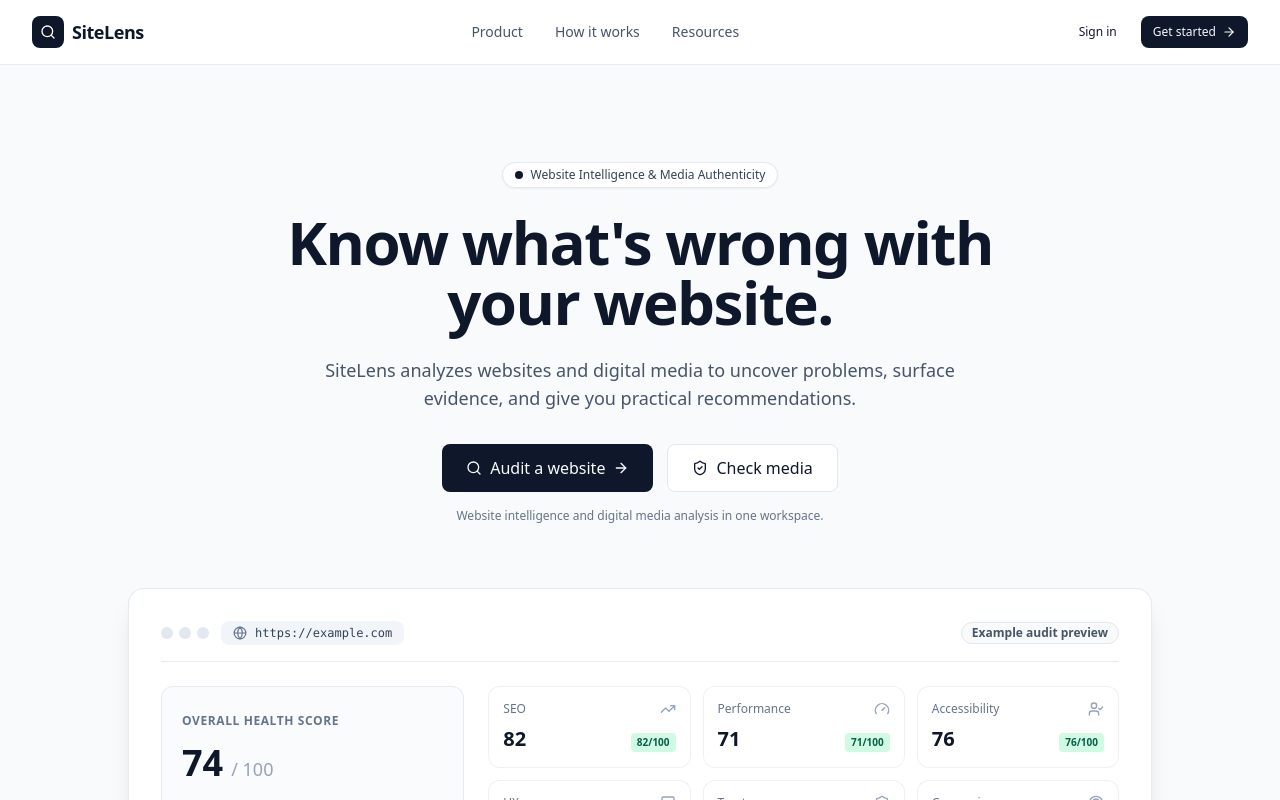
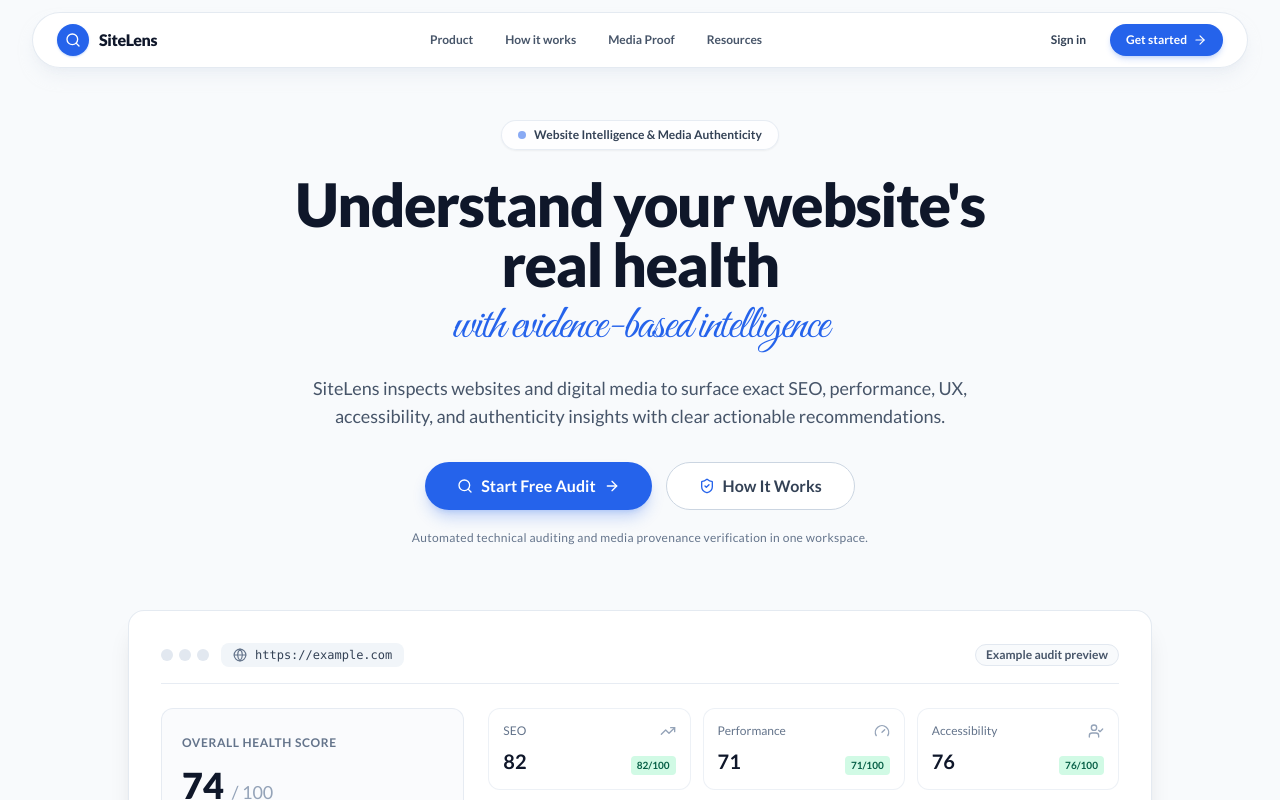
Before and after one commit to Chriseke234/sitelens, a Next.js app: page / in a window 1280 px wide. Shown: the top 800 px of the page. Built offline with nearby package versions, Linux system fonts and the light colour scheme; no server answers.

Commit message:
feat: implement sticky floating pill navbar, Lato & Great Vibes fonts, and UI micro-interactions

```diff
--- a/app/globals.css
+++ b/app/globals.css
@@ -71,6 +71,47 @@
     @apply border-border;
   }
   body {
-    @apply bg-background text-foreground antialiased;
+    @apply bg-background text-foreground antialiased font-sans;
   }
 }
+
+@keyframes fadeIn {
+  from {
+    opacity: 0;
+    transform: translateY(6px);
+  }
+  to {
+    opacity: 1;
+    transform: translateY(0);
+  }
+}
+
+@keyframes floatSoft {
+  0%, 100% {
+    transform: translateY(0);
+  }
+  50% {
+    transform: translateY(-4px);
+  }
+}
+
+.animate-fade-in {
+  animation: fadeIn 0.4s cubic-bezier(0.16, 1, 0.3, 1) forwards;
+}
+
+.animate-float-soft {
+  animation: floatSoft 4s ease-in-out infinite;
+}
+
+.font-cursive {
+  font-family: var(--font-great-vibes), cursive;
+}
+
+/* Micro-interaction utility classes */
+.card-hover-effect {
+  @apply transition-all duration-300 hover:-translate-y-1 hover:shadow-lg hover:shadow-slate-200/50 dark:hover:shadow-slate-900/50;
+}
+
+.btn-interactive {
+  @apply transition-all duration-200 active:scale-95 hover:shadow-md;
+}
--- a/app/layout.tsx
+++ b/app/layout.tsx
@@ -1,8 +1,18 @@
 import type { Metadata } from "next";
-import { Inter } from "next/font/google";
+import { Lato, Great_Vibes } from "next/font/google";
 import "./globals.css";
 
-const inter = Inter({ subsets: ["latin"] });
+const lato = Lato({
+  subsets: ["latin"],
+  weight: ["300", "400", "700", "900"],
+  variable: "--font-lato",
+});
+
+const greatVibes = Great_Vibes({
+  subsets: ["latin"],
+  weight: ["400"],
+  variable: "--font-great-vibes",
+});
 
 const baseUrl = process.env.NEXT_PUBLIC_APP_URL || "https://sitelens.app";
 
@@ -79,7 +89,7 @@
           dangerouslySetInnerHTML={{ __html: JSON.stringify(jsonLd) }}
         />
       </head>
-      <body className={`${inter.className} min-h-full flex flex-col bg-slate-50 font-sans text-slate-900 antialiased dark:bg-slate-950 dark:text-slate-50`}>
+      <body className={`${lato.variable} ${greatVibes.variable} ${lato.className} min-h-full flex flex-col bg-slate-50 font-sans text-slate-900 antialiased dark:bg-slate-950 dark:text-slate-50`}>
         {children}
       </body>
     </html>
--- a/components/dashboard/sidebar.tsx
+++ b/components/dashboard/sidebar.tsx
@@ -104,9 +104,9 @@
                 key={item.name}
                 href={item.href}
                 onClick={() => setMobileOpen(false)}
-                className={`flex items-center gap-3 rounded-lg px-3 py-2.5 text-sm font-medium transition-colors ${
+                className={`flex items-center gap-3 rounded-lg px-3 py-2.5 text-sm font-semibold transition-all btn-interactive ${
                   isActive
-                    ? "bg-slate-900 text-white dark:bg-slate-100 dark:text-slate-900"
+                    ? "bg-blue-600 text-white shadow-sm shadow-blue-500/30 dark:bg-blue-600 dark:text-white"
                     : "text-slate-600 hover:bg-slate-100 hover:text-slate-900 dark:text-slate-400 dark:hover:bg-slate-800 dark:hover:text-slate-100"
                 }`}
               >
@@ -138,7 +138,7 @@
             size="sm"
             onClick={handleSignOut}
             disabled={signingOut}
-            className="w-full justify-start gap-2 text-slate-600 hover:text-rose-600 dark:text-slate-400 dark:hover:text-rose-400"
+            className="w-full justify-start gap-2 text-slate-600 hover:text-rose-600 dark:text-slate-400 dark:hover:text-rose-400 rounded-lg btn-interactive"
           >
             <LogOut className="h-4 w-4" />
             <span>{signingOut ? "Signing out..." : "Sign Out"}</span>
--- a/components/landing/hero.tsx
+++ b/components/landing/hero.tsx
@@ -7,51 +7,54 @@
 
 export function Hero() {
   return (
-    <section className="relative overflow-hidden pt-16 pb-20 md:pt-24 md:pb-28">
+    <section className="relative overflow-hidden pt-12 pb-20 md:pt-16 md:pb-28 animate-fade-in">
       <div className="mx-auto max-w-7xl px-4 sm:px-6 lg:px-8">
         <div className="mx-auto max-w-3xl text-center">
           <Badge
             variant="secondary"
-            className="mb-6 inline-flex items-center gap-2 border-slate-200 bg-white px-3 py-1 text-xs font-medium text-slate-700 shadow-sm dark:border-slate-800 dark:bg-slate-900 dark:text-slate-300"
+            className="mb-6 inline-flex items-center gap-2 border border-slate-200/80 bg-white/80 px-4 py-1.5 text-xs font-semibold text-slate-700 shadow-sm backdrop-blur dark:border-slate-800 dark:bg-slate-900/80 dark:text-slate-300 rounded-full"
           >
-            <span className="h-2 w-2 rounded-full bg-slate-900 dark:bg-slate-100" />
-            Website Intelligence & Media Authenticity
+            <span className="h-2 w-2 rounded-full bg-blue-600 animate-pulse" />
+            <span>Website Intelligence & Media Authenticity</span>
           </Badge>
 
-          <h1 className="text-4xl font-extrabold tracking-tight text-slate-900 dark:text-white sm:text-5xl md:text-6xl leading-[1.15]">
-            Know what&apos;s wrong with your website.
+          <h1 className="text-4xl font-extrabold tracking-tight text-slate-900 dark:text-white sm:text-5xl md:text-6xl leading-[1.15] font-sans">
+            Understand your website&apos;s real health
+            <span className="font-cursive text-blue-600 dark:text-blue-400 text-3xl sm:text-4xl md:text-5xl block mt-2 font-normal">
+              with evidence-based intelligence
+            </span>
           </h1>
 
-          <p className="mt-6 text-base sm:text-lg text-slate-600 dark:text-slate-400 leading-relaxed max-w-2xl mx-auto">
-            SiteLens analyzes websites and digital media to uncover problems, surface evidence, and give you practical recommendations.
+          <p className="mt-6 text-base sm:text-lg text-slate-600 dark:text-slate-300 leading-relaxed max-w-2xl mx-auto font-sans font-normal">
+            SiteLens inspects websites and digital media to surface exact SEO, performance, UX, accessibility, and authenticity insights with clear actionable recommendations.
           </p>
 
           {/* CTAs */}
           <div className="mt-8 flex flex-col items-center justify-center gap-3.5 sm:flex-row">
-            <Link href="#how-it-works" className="w-full sm:w-auto">
-              <Button size="lg" className="w-full sm:w-auto gap-2 px-6">
+            <Link href="/signup" className="w-full sm:w-auto">
+              <Button size="lg" className="w-full sm:w-auto gap-2 px-8 rounded-full bg-blue-600 hover:bg-blue-700 text-white font-bold shadow-lg shadow-blue-600/25 btn-interactive">
                 <Search className="h-4 w-4" />
-                <span>Audit a website</span>
+                <span>Start Free Audit</span>
                 <ArrowRight className="h-4 w-4" />
               </Button>
             </Link>
 
-            <Link href="#media-proof" className="w-full sm:w-auto">
-              <Button variant="outline" size="lg" className="w-full sm:w-auto gap-2 px-6">
-                <ShieldCheck className="h-4 w-4" />
-                <span>Check media</span>
+            <Link href="#how-it-works" className="w-full sm:w-auto">
+              <Button variant="outline" size="lg" className="w-full sm:w-auto gap-2 px-8 rounded-full border-slate-300 text-slate-700 hover:bg-slate-100 font-bold dark:border-slate-700 dark:text-slate-200 dark:hover:bg-slate-800 btn-interactive">
+                <ShieldCheck className="h-4 w-4 text-blue-600" />
+                <span>How It Works</span>
               </Button>
             </Link>
           </div>
 
           {/* Restrained Trust Line */}
-          <p className="mt-4 text-xs text-slate-500 dark:text-slate-400 font-medium">
-            Website intelligence and digital media analysis in one workspace.
+          <p className="mt-5 text-xs text-slate-500 dark:text-slate-400 font-medium tracking-wide">
+            Automated technical auditing and media provenance verification in one workspace.
           </p>
         </div>
 
         {/* Dashboard Preview Component */}
-        <div className="mt-14 md:mt-16">
+        <div className="mt-14 md:mt-16 card-hover-effect rounded-2xl">
           <ProductPreview />
         </div>
       </div>
--- a/components/layout/navbar.tsx
+++ b/components/layout/navbar.tsx
@@ -9,47 +9,53 @@
   const [mobileMenuOpen, setMobileMenuOpen] = useState(false);
 
   return (
-    <header className="sticky top-0 z-50 w-full border-b border-slate-200/80 bg-white/95 backdrop-blur dark:border-slate-800/80 dark:bg-slate-950/95">
-      <div className="mx-auto flex h-16 max-w-7xl items-center justify-between px-4 sm:px-6 lg:px-8">
+    <header className="sticky top-3 z-50 w-full px-4 sm:px-6 lg:px-8 max-w-7xl mx-auto transition-all duration-300">
+      <div className="flex h-14 items-center justify-between rounded-full border border-slate-200/90 bg-white/90 px-4 sm:px-6 shadow-lg shadow-slate-200/50 backdrop-blur-md dark:border-slate-800/90 dark:bg-slate-900/90 dark:shadow-slate-950/50">
         {/* Brand Logo */}
-        <Link href="/" className="flex items-center gap-2 font-bold text-slate-900 dark:text-white">
-          <div className="flex h-8 w-8 items-center justify-center rounded-lg bg-slate-900 text-white dark:bg-slate-100 dark:text-slate-900">
+        <Link href="/" className="flex items-center gap-2.5 font-bold text-slate-900 dark:text-white group btn-interactive">
+          <div className="flex h-8 w-8 items-center justify-center rounded-full bg-blue-600 text-white shadow-sm shadow-blue-500/30 group-hover:scale-105 transition-transform">
             <Search className="h-4 w-4" />
           </div>
-          <span className="text-lg tracking-tight">SiteLens</span>
+          <span className="text-base font-extrabold tracking-tight font-sans">SiteLens</span>
         </Link>
 
         {/* Desktop Navigation Links */}
-        <nav className="hidden items-center space-x-8 md:flex">
+        <nav className="hidden items-center space-x-1 md:flex">
           <Link
             href="#capabilities"
-            className="text-sm font-medium text-slate-600 transition-colors hover:text-slate-900 dark:text-slate-400 dark:hover:text-slate-100"
+            className="rounded-full px-3.5 py-1.5 text-xs font-semibold text-slate-600 transition-all hover:bg-slate-100 hover:text-slate-900 dark:text-slate-300 dark:hover:bg-slate-800 dark:hover:text-white"
           >
             Product
           </Link>
           <Link
             href="#how-it-works"
-            className="text-sm font-medium text-slate-600 transition-colors hover:text-slate-900 dark:text-slate-400 dark:hover:text-slate-100"
+            className="rounded-full px-3.5 py-1.5 text-xs font-semibold text-slate-600 transition-all hover:bg-slate-100 hover:text-slate-900 dark:text-slate-300 dark:hover:bg-slate-800 dark:hover:text-white"
           >
             How it works
           </Link>
           <Link
+            href="#media-proof"
+            className="rounded-full px-3.5 py-1.5 text-xs font-semibold text-slate-600 transition-all hover:bg-slate-100 hover:text-slate-900 dark:text-slate-300 dark:hover:bg-slate-800 dark:hover:text-white"
+          >
+            Media Proof
+          </Link>
+          <Link
             href="#reports"
-            className="text-sm font-medium text-slate-600 transition-colors hover:text-slate-900 dark:text-slate-400 dark:hover:text-slate-100"
+            className="rounded-full px-3.5 py-1.5 text-xs font-semibold text-slate-600 transition-all hover:bg-slate-100 hover:text-slate-900 dark:text-slate-300 dark:hover:bg-slate-800 dark:hover:text-white"
           >
             Resources
           </Link>
         </nav>
 
         {/* Action Buttons */}
-        <div className="hidden items-center space-x-3 md:flex">
+        <div className="hidden items-center space-x-2 md:flex">
           <Link href="/login">
-            <Button variant="ghost" size="sm">
+            <Button variant="ghost" size="sm" className="rounded-full px-4 text-xs font-bold text-slate-700 hover:bg-slate-100 dark:text-slate-200 dark:hover:bg-slate-800 btn-interactive">
               Sign in
             </Button>
           </Link>
           <Link href="/signup">
-            <Button size="sm" className="gap-1.5">
+            <Button size="sm" className="rounded-full bg-blue-600 px-4 text-xs font-bold text-white shadow-md shadow-blue-600/20 hover:bg-blue-700 dark:bg-blue-600 dark:hover:bg-blue-500 gap-1.5 btn-interactive">
               <span>Get started</span>
               <ArrowRight className="h-3.5 w-3.5" />
             </Button>
@@ -60,47 +66,54 @@
         <button
           type="button"
           onClick={() => setMobileMenuOpen(!mobileMenuOpen)}
-          className="inline-flex items-center justify-center rounded-md p-2 text-slate-600 hover:bg-slate-100 dark:text-slate-400 dark:hover:bg-slate-800 md:hidden"
+          className="inline-flex items-center justify-center rounded-full p-1.5 text-slate-600 hover:bg-slate-100 dark:text-slate-400 dark:hover:bg-slate-800 md:hidden"
           aria-expanded={mobileMenuOpen}
         >
           <span className="sr-only">Toggle navigation menu</span>
-          {mobileMenuOpen ? <X className="h-6 w-6" /> : <Menu className="h-6 w-6" />}
+          {mobileMenuOpen ? <X className="h-5 w-5" /> : <Menu className="h-5 w-5" />}
         </button>
       </div>
 
       {/* Mobile Drawer Menu */}
       {mobileMenuOpen && (
-        <div className="border-b border-slate-200 bg-white px-4 pt-2 pb-6 dark:border-slate-800 dark:bg-slate-950 md:hidden">
-          <div className="flex flex-col space-y-3">
+        <div className="mt-2 rounded-2xl border border-slate-200 bg-white/95 p-4 shadow-xl backdrop-blur-md dark:border-slate-800 dark:bg-slate-900/95 md:hidden animate-fade-in">
+          <div className="flex flex-col space-y-2">
             <Link
               href="#capabilities"
               onClick={() => setMobileMenuOpen(false)}
-              className="px-2 py-1.5 text-sm font-medium text-slate-600 hover:text-slate-900 dark:text-slate-400 dark:hover:text-slate-100"
+              className="rounded-lg px-3 py-2 text-sm font-semibold text-slate-700 hover:bg-slate-100 dark:text-slate-300 dark:hover:bg-slate-800"
             >
               Product
             </Link>
             <Link
               href="#how-it-works"
               onClick={() => setMobileMenuOpen(false)}
-              className="px-2 py-1.5 text-sm font-medium text-slate-600 hover:text-slate-900 dark:text-slate-400 dark:hover:text-slate-100"
+              className="rounded-lg px-3 py-2 text-sm font-semibold text-slate-700 hover:bg-slate-100 dark:text-slate-300 dark:hover:bg-slate-800"
             >
               How it works
             </Link>
             <Link
+              href="#media-proof"
+              onClick={() => setMobileMenuOpen(false)}
+              className="rounded-lg px-3 py-2 text-sm font-semibold text-slate-700 hover:bg-slate-100 dark:text-slate-300 dark:hover:bg-slate-800"
+            >
+              Media Proof
+            </Link>
+            <Link
               href="#reports"
               onClick={() => setMobileMenuOpen(false)}
-              className="px-2 py-1.5 text-sm font-medium text-slate-600 hover:text-slate-900 dark:text-slate-400 dark:hover:text-slate-100"
+              className="rounded-lg px-3 py-2 text-sm font-semibold text-slate-700 hover:bg-slate-100 dark:text-slate-300 dark:hover:bg-slate-800"
             >
               Resources
             </Link>
-            <div className="pt-2 flex flex-col space-y-2">
+            <div className="pt-2 flex flex-col space-y-2 border-t border-slate-100 dark:border-slate-800">
               <Link href="/login" onClick={() => setMobileMenuOpen(false)}>
-                <Button variant="outline" className="w-full justify-center">
+                <Button variant="outline" className="w-full justify-center rounded-full text-xs font-bold btn-interactive">
                   Sign in
                 </Button>
               </Link>
               <Link href="/signup" onClick={() => setMobileMenuOpen(false)}>
-                <Button className="w-full justify-center gap-1.5">
+                <Button className="w-full justify-center rounded-full bg-blue-600 text-xs font-bold text-white shadow-md shadow-blue-600/20 gap-1.5 btn-interactive">
                   <span>Get started</span>
                   <ArrowRight className="h-4 w-4" />
                 </Button>
--- a/tailwind.config.ts
+++ b/tailwind.config.ts
@@ -51,6 +51,10 @@
           "5": "hsl(var(--chart-5))",
         },
       },
+      fontFamily: {
+        sans: ["var(--font-lato)", "sans-serif"],
+        cursive: ["var(--font-great-vibes)", "cursive"],
+      },
       borderRadius: {
         lg: "var(--radius)",
         md: "calc(var(--radius) - 2px)",
```
Also changed, not shown: app/(dashboard)/dashboard/page.tsx (+7 -7 lines).
